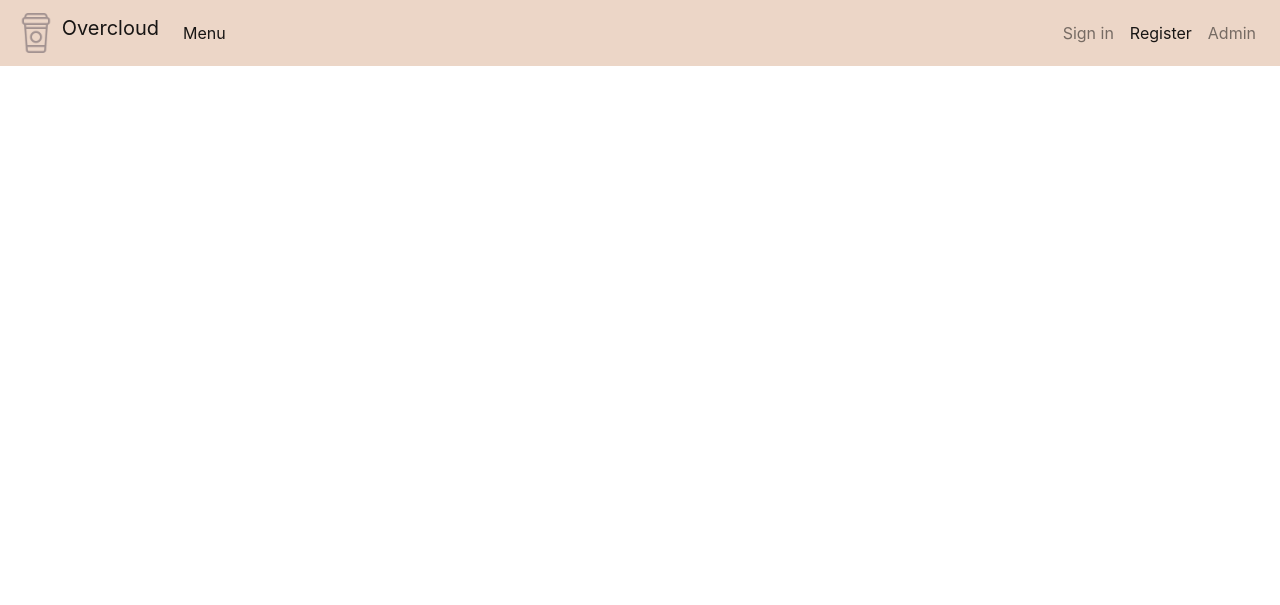
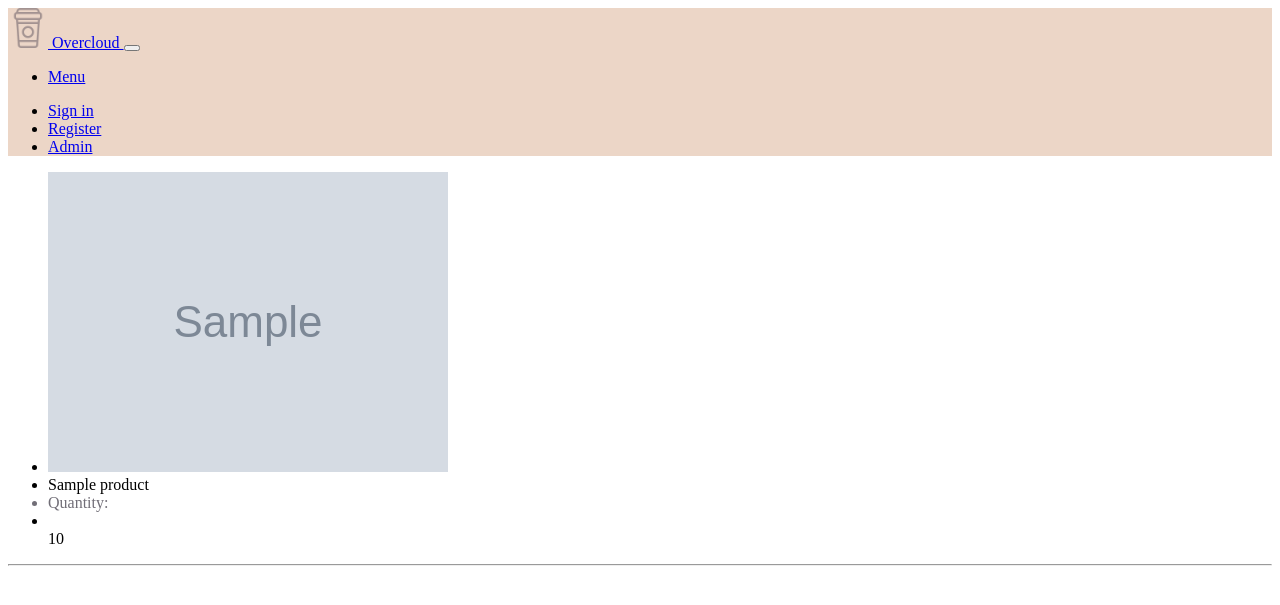
Before and after one commit to Christina221A/overcloud, a Django app: template webapp/templates/webapp/cart.html in a window 1280 px wide. Shown: the top 605 px of the page. Run offline with Django 3.2, Linux system fonts and the light colour scheme; the template is opened without the code that fills it: values that come from a table or form of the project are taken from there, others are empty; tables that the repository leaves empty hold one stand-in row (values such as "Sample post"); grey boxes marked "Sample" are stand-in pictures; some libraries are stand-ins or nearby versions.

Commit message:
cart.html显示购物车

```diff
--- a/webapp/templates/webapp/cart.html
+++ b/webapp/templates/webapp/cart.html
@@ -1,3 +1,21 @@
 {% extends 'base.html' %}
 {% load static %}
 {% block title %}Cart{% endblock %}
+{% block content %}
+    <div class="container-fluid">
+        <!--主体内容-->
+        {% for cd in latest_cart_list %}
+            <div class="row-fluid mx-md-5" >
+              <ul class="list-inline">
+                <li class="list-inline-item">
+                    <img src="/media/{{ cd.product_id.image }}" class="rounded-circle" alt="{{ cd.product_id.name }}">
+                </li>
+                <li class="list-inline-item">{{ cd.product_id.name }}</li>
+                <li class="list-inline-item" style="color: #716e77">Quantity: </li>
+                <li class="list-inline-item"></li>{{ cd.quantity }}
+              </ul>
+              <hr/>
+            </div>
+        {% endfor %}
+    </div>
+{% endblock %}
```
Also changed, not shown: webapp/views.py (+7 -1 lines).
